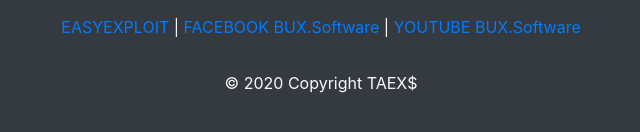
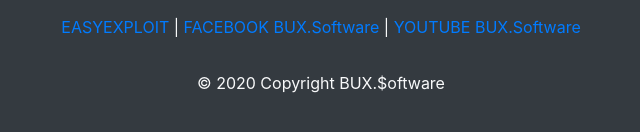
Before and after one commit to buxmaster/buxmaster, a plain HTML site: page index.html in a window 1280 px wide. Shown: the part 706-838 px from the top of the page, 319-959 px from the left. Drawn offline with nearby package versions, Linux system fonts and the light colour scheme.

Commit message:
Update index.html

```diff
--- a/index.html
+++ b/index.html
@@ -126,7 +126,7 @@
 
                 </li>
 
-            <div class="footer-copyright text-center py-3"><p class="text-light">© 2020 Copyright TAEX$</p></div>
+            <div class="footer-copyright text-center py-3"><p class="text-light">© 2020 Copyright BUX.$oftware</p></div>
         </footer>
 
     </div>
```
